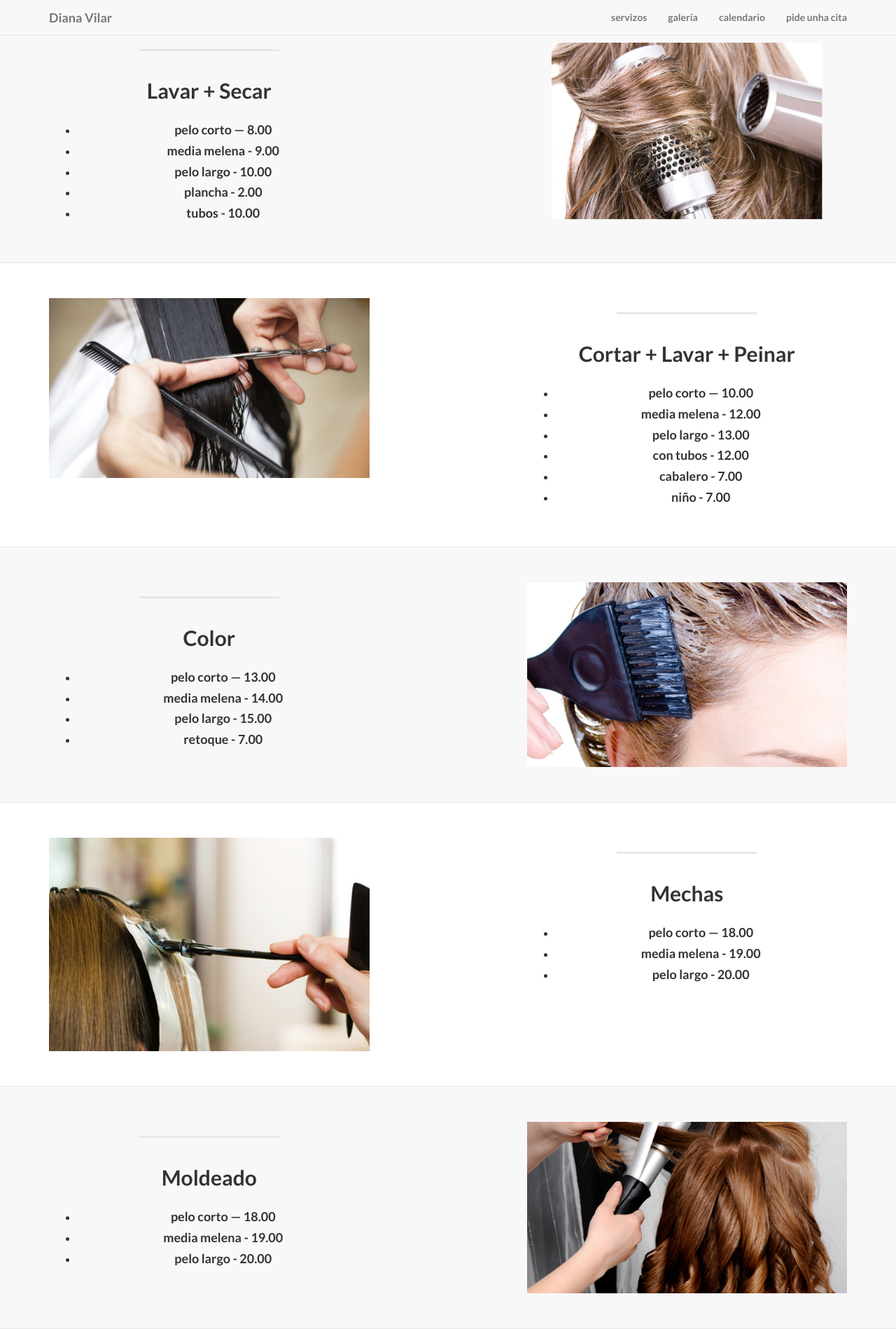
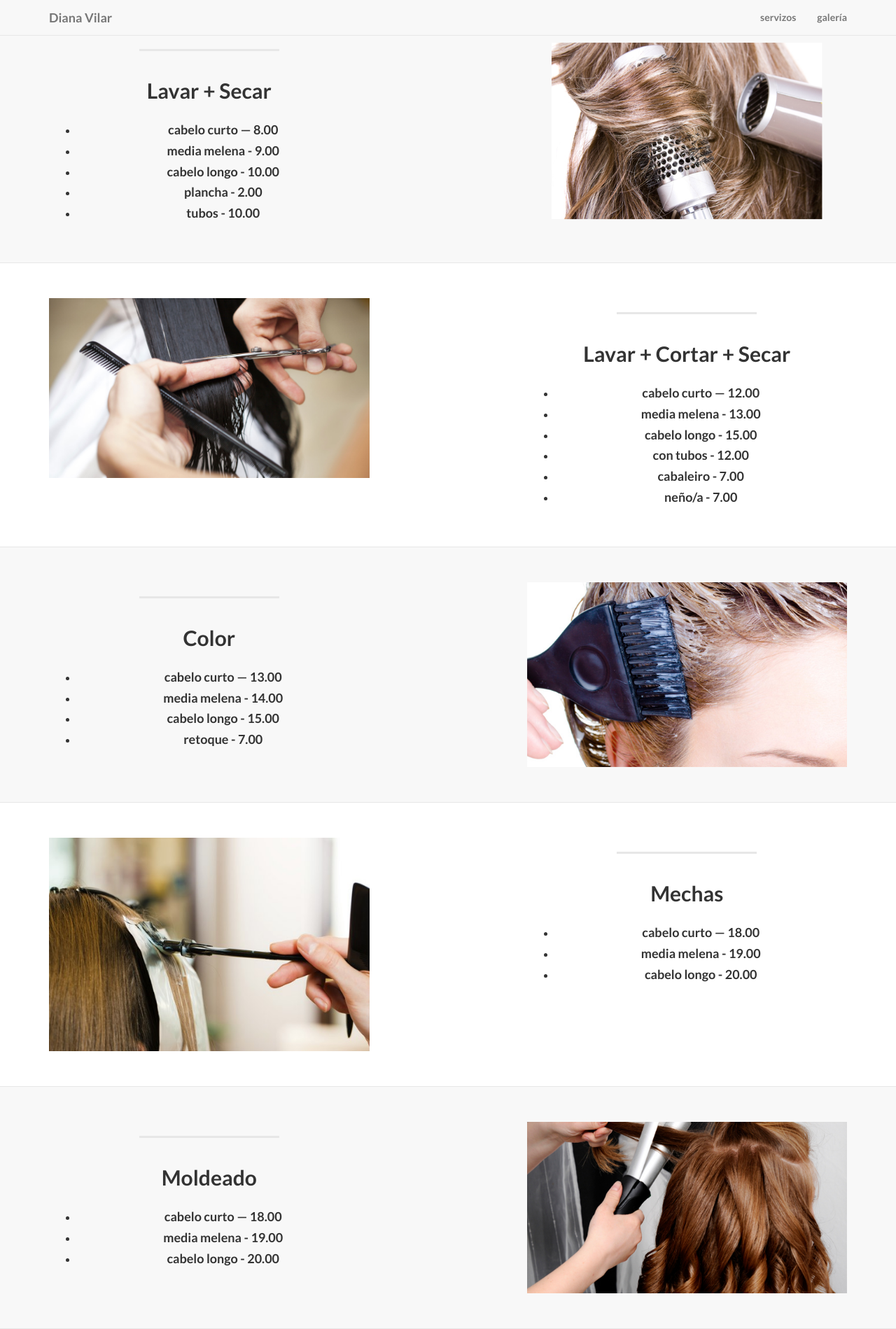
Before and after one commit to Mollydiana/Perruqueria, a Django app: page /servicios/ in a window 1280 px wide. Shown: the top 1899 px of the page at 70% size. Run offline with Django 3.2, Linux system fonts and the light colour scheme; some libraries are stand-ins or nearby versions.

Commit message:
final project

```diff
--- a/diana/templates/servicios.html
+++ b/diana/templates/servicios.html
@@ -52,33 +52,33 @@
             <div class="collapse navbar-collapse" id="bs-example-navbar-collapse-1">
                 <ul class="nav navbar-nav navbar-right">
 
-                    {% if user.is_authenticated %}
+
                     <li>
                         <a href="{% url 'servicios' %}">servizos</a>
                     </li>
                      <li>
                         <a href="{% url 'galeria' %}">galería</a>
                     </li>
-                    <li>
-                        <a href="{% url 'fullcalendar' %}">calendario</a>
-                    </li>
-                    <li>
-                       <a href="{% url 'logout' %}">saír</a>
-                    </li>
-                    {% else %}
-                         <li>
-                        <a href="{% url 'servicios' %}">servizos</a>
-                    </li>
-                     <li>
-                        <a href="{% url 'galeria' %}">galería</a>
-                    </li>
-                    <li>
-                        <a href="{% url 'fullcalendar' %}">calendario</a>
-                    </li>
-                    <li>
-                         <a href="{% url 'login' %}">pide unha cita</a>
-                    </li>
-                    {% endif %}
+{#                    <li>#}
+{#                        <a href="{% url 'fullcalendar' %}">calendario</a>#}
+{#                    </li>#}
+{#                    <li>#}
+{#                       <a href="{% url 'logout' %}">saír</a>#}
+{#                    </li>#}
+{#                    {% else %}#}
+{#                         <li>#}
+{#                        <a href="{% url 'servicios' %}">servizos</a>#}
+{#                    </li>#}
+{#                     <li>#}
+{#                        <a href="{% url 'galeria' %}">galería</a>#}
+{#                    </li>#}
+{#                    <li>#}
+{#                        <a href="{% url 'fullcalendar' %}">calendario</a>#}
+{#                    </li>#}
+{#                    <li>#}
+{#                         <a href="{% url 'login' %}">pide unha cita</a>#}
+{#                    </li>#}
+{#                    {% endif %}#}
 
 
                 </ul>
@@ -101,9 +101,9 @@
                     <div class="clearfix"></div>
                     <h2 class="section-heading">Lavar + Secar</h2>
                     <p class="lead"><ul>
-                    <li><h4>pelo corto — 8.00</h4></li>
+                    <li><h4>cabelo curto — 8.00</h4></li>
                     <li><h4>media melena - 9.00</h4></li>
-                    <li><h4>pelo largo - 10.00</h4></li>
+                    <li><h4>cabelo longo - 10.00</h4></li>
                     <li><h4>plancha - 2.00</h4></li>
                     <li><h4>tubos - 10.00</h4></li>
 
@@ -129,14 +129,14 @@
                 <div class="col-lg-5 col-lg-offset-1 col-sm-push-6  col-sm-6">
                     <hr class="section-heading-spacer">
                     <div class="clearfix"></div>
-                    <h2 class="section-heading">Cortar + Lavar + Peinar</h2>
+                    <h2 class="section-heading">Lavar + Cortar + Secar</h2>
                     <p class="lead"><ul>
-                    <li><h4>pelo corto — 10.00</h4></li>
-                    <li><h4>media melena - 12.00</h4></li>
-                    <li><h4>pelo largo - 13.00</h4></li>
+                    <li><h4>cabelo curto — 12.00</h4></li>
+                    <li><h4>media melena - 13.00</h4></li>
+                    <li><h4>cabelo longo - 15.00</h4></li>
                     <li><h4>con tubos - 12.00</h4></li>
-                    <li><h4>cabalero - 7.00</h4></li>
-                    <li><h4>niño - 7.00</h4></li>
+                    <li><h4>cabaleiro - 7.00</h4></li>
+                    <li><h4>neño/a - 7.00</h4></li>
 
                     </ul>
                     </p>
@@ -162,9 +162,9 @@
                 <div class="clearfix"></div>
                 <h2 class="section-heading">Color</h2>
                 <p class="lead"><ul>
-                <li><h4>pelo corto — 13.00</h4></li>
+                <li><h4>cabelo curto — 13.00</h4></li>
                 <li><h4>media melena - 14.00</h4></li>
-                <li><h4>pelo largo - 15.00</h4></li>
+                <li><h4>cabelo longo - 15.00</h4></li>
                 <li><h4>retoque - 7.00</h4></li>
                 </ul>
             </div>
@@ -188,9 +188,9 @@
                 <div class="clearfix"></div>
                 <h2 class="section-heading">Mechas</h2>
                 <p class="lead"><ul>
-                <li><h4>pelo corto — 18.00</h4></li>
+                <li><h4>cabelo curto — 18.00</h4></li>
                 <li><h4>media melena - 19.00</h4></li>
-                <li><h4>pelo largo - 20.00</h4></li>
+                <li><h4>cabelo longo - 20.00</h4></li>
                 </ul>
 
             </div>
@@ -212,9 +212,9 @@
                     <div class="clearfix"></div>
                     <h2 class="section-heading">Moldeado</h2>
                     <p class="lead"><ul>
-                    <li><h4>pelo corto — 18.00</h4></li>
+                    <li><h4>cabelo curto — 18.00</h4></li>
                     <li><h4>media melena - 19.00</h4></li>
-                    <li><h4>pelo largo - 20.00</h4></li>
+                    <li><h4>cabelo longo - 20.00</h4></li>
 
 
                     </ul>
@@ -245,7 +245,7 @@
 
                 <li><h4>media melena -17.00 / 15.00</h4></li>
                 <li><h4>pelo largo - 17.00 / 20.00 </h4></li>
-                <li><h4>movia — 60.00</h4></li>
+                <li><h4>novia — 60.00</h4></li>
                 <li><h4>ampolla antic. — 3.00</h4></li>
                 </ul>
 
@@ -270,8 +270,8 @@
                     <h2 class="section-heading">Estética Cera</h2>
                     <p class="lead"><ul>
                     <li><h4>labios, cejas — 3.00</h4></li>
-                    <li><h4>media pernas - 5.00</h4></li>
-                    <li><h4>perna enteira - 9.00</h4></li>
+                    <li><h4>media pierna - 5.00</h4></li>
+                    <li><h4>pierna entera - 9.00</h4></li>
                     <li><h4>axila o ingle - 5.00</h4></li>
 
 
@@ -299,7 +299,7 @@
             <div class="col-lg-5 col-lg-offset-1 col-sm-push-6  col-sm-6">
                 <hr class="section-heading-spacer">
                 <div class="clearfix"></div>
-                <h2 class="section-heading">Outras</h2>
+                <h2 class="section-heading">Outros servicios</h2>
                 <p class="lead"><ul>
 
                 <li><h4>manicura - 5.00</h4></li>
```
Also changed, not shown: diana/templates/base_template.html (+21 -21 lines), diana/templates/galeria.html (+21 -21 lines).
